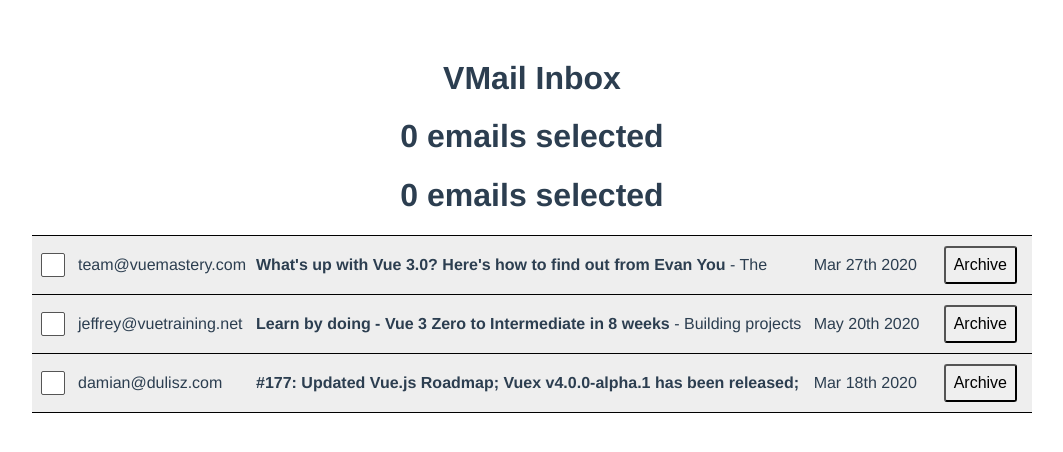
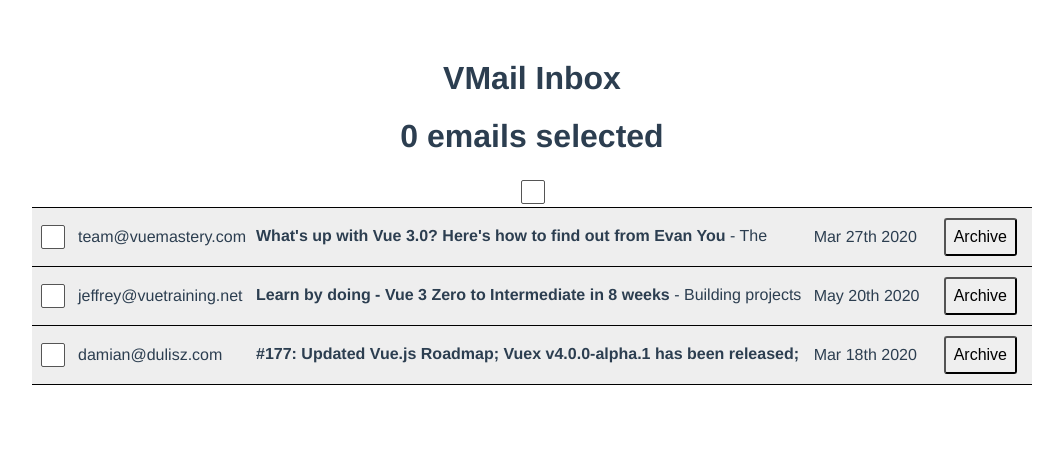
Before and after one commit to Freeman-md/vmail, a Vue app: page / in a window 1280 px wide. Shown: the top 452 px of the page, without its empty margins (108-1171 px from the left). Built offline with nearby package versions, Linux system fonts and the light colour scheme; data requests are answered from the project's data file.

Commit message:
Select All Checkbox

```diff
--- /dev/null
+++ b/src/components/BulkActionBar.vue
@@ -0,0 +1,44 @@
+<template>
+  <div>
+      <input type="checkbox" :checked="allEmailsSelected" :class="[someEmailsSelected ? 'partial-check' : '']" @click="bulkSelect">
+  </div>
+</template>
+
+<script>
+import useEmailSelection from "@/composables/use-email-selection";
+import { computed } from '@vue/runtime-core';
+export default {
+    setup(props) {
+        let emailSelection = useEmailSelection()
+        let numberSelected = computed(() => emailSelection.emails.size)
+        let numberEmails = props.emails.length
+        let allEmailsSelected = computed(() => numberSelected.value === numberEmails)
+        let someEmailsSelected = computed(() => {
+            return numberSelected.value > 0 && numberSelected.value < numberEmails
+        })
+        let bulkSelect = function() {
+            if (allEmailsSelected.value) {
+                emailSelection.clear()
+            } else {
+                emailSelection.addMultiple(props.emails)
+            }
+        }
+
+        return {
+            allEmailsSelected,
+            someEmailsSelected,
+            bulkSelect
+        }
+    },
+    props: {
+        emails: {
+            type: Array ,
+            required: true,
+        }
+    }
+}
+</script>
+
+<style>
+
+</style>
--- a/src/components/MailTable.vue
+++ b/src/components/MailTable.vue
@@ -1,5 +1,5 @@
 <template>
-  <h1>{{ emailSelection.emails.size }} emails selected</h1>
+  <BulkActionBar :emails="unarchivedEmails" />
   <table class="mail-table">
     <tbody>
       <tr
@@ -10,7 +10,7 @@
         <td>
           <input type="checkbox"
           @click="emailSelection.toggle(email)"
-          :selected="emailSelection.emails.has(email)"
+          :checked="emailSelection.emails.has(email)"
           />
         </td>
         <td @click="openEmail(email)">{{ email.from }}</td>
@@ -39,9 +39,10 @@
 import MailView from "./MailView.vue";
 import ModalView from "./ModalView.vue";
 import useEmailSelection from '@/composables/use-email-selection'
+import BulkActionBar from './BulkActionBar.vue';
 
 export default {
-  components: { MailView, ModalView },
+  components: { MailView, ModalView, BulkActionBar },
   async setup() {
     let { data: emails } = await axios.get("http://localhost:3000/emails");
 
--- a/src/composables/use-email-selection.js
+++ b/src/composables/use-email-selection.js
@@ -13,9 +13,19 @@
         console.log(emails)
     }
 
+    let clear = () => {
+        emails.clear()
+    }
+
+    let addMultiple = (newEmails) => {
+        newEmails.forEach(email => emails.add(email))
+    }
+
     return {
         toggle,
-        emails
+        emails,
+        clear,
+        addMultiple
     }
 }
 
```
